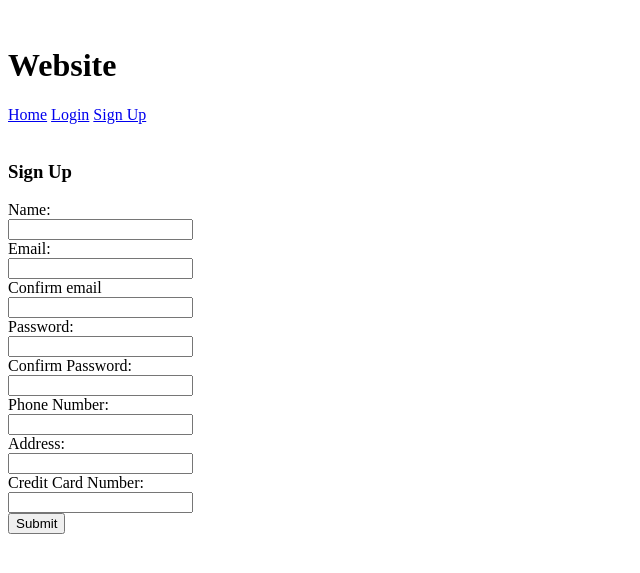
After one commit to Jerrely1618/Product-Line, a Flask app: template Website/templates/sign-up.html in a window 1280 px wide. The commit adds this page. Shown: the top 573 px of the page, without its empty margins (0-640 px from the left). Run offline with Flask 2, Linux system fonts and the light colour scheme; the template is opened without the code that fills it, so the values that code supplies are empty.

Commit message:
Updated templates

```diff
--- a/Website/auth.py
+++ b/Website/auth.py
@@ -1,13 +1,13 @@
 #Login/Sign_up pages
 
-from flask import Blueprint
+from flask import Blueprint, render_template
 
 verify_page = Blueprint('verify_page',__name__)
 
 @verify_page.route('/login')
 def login():
-    return "<p>Login<p>"
+    return render_template("login.html")
 
 @verify_page.route('/sign-up')
 def sign_up():
-    return "<p> sign up <p>"
+    return render_template("sign-up.html")
--- a/Website/templates/NavBase.html
+++ b/Website/templates/NavBase.html
@@ -7,17 +7,17 @@
     </head>
 
     <body>
-        <nav class="navbar">
+        <br>
+            <h1>Website</h1>
+            <nav class="navbar">
 
-            <a href="/">Home</a>
-            <a href="/login">Login</a>
-            <a href="/sign-up">Sign Up</a>
-
-        </nav>
-
+                <a href="/">Home</a>
+                <a href="/login">Login</a>
+                <a href="/sign-up">Sign Up</a>
+            </nav>
+        </bar>
+        {%block body%}
+        Body of the page
+        {%endblock%}
     </body>
-    <script
-        type = "text/javascript"
-        src="{{url_for('static',filename='sign.js')}}"
-    ></script>
 </html>
--- /dev/null
+++ b/Website/templates/sign-up.html
@@ -0,0 +1,19 @@
+{% extends 'NavBase.html' %}
+{%block title%} Sign Up {%endblock%}
+
+{%block body%}
+<br>
+<h3>Sign Up</h3>
+    <form>
+        Name: <br><input type="text" name="nm"></input></br>
+        Email: <br><input type="text" name="email"></input> </br>
+        Confirm email<br><input type="text" name="email_ver"></input></br>
+        Password: <br><input type="text"></input></br>
+        Confirm Password: <br><input type="text" name="password"></input></br>
+        Phone Number: <br><input type="text" name = "password_ver"></input></br>
+        Address: <br><input type="text" name="address"></input></br>
+        Credit Card Number: <br><input type="text" name="Credit_card"></input></br>
+        <input type="submit"></input>
+    </form>
+</br>
+{%endblock%}
```
Also changed, not shown: Website/templates/home.html (+6 -1 lines), Website/templates/login.html (added, +11 -0 lines), Website/static/JavaScriptFiles/sign.js (added).
